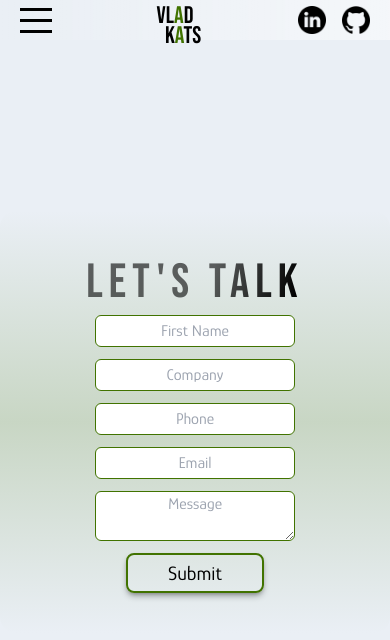
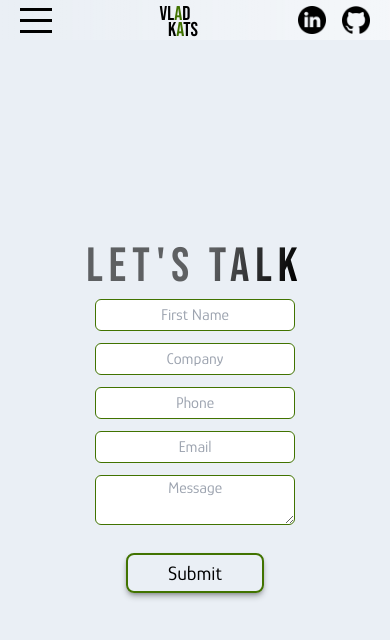
Before and after one commit to vkats90/Portfolio, a React (Vite) app in the folder protfolio/: page /contact in a window 390 px wide. Shown: the top 640 px of the page. Built offline with nearby package versions, Linux system fonts and the light colour scheme.

Commit message:
installed emailjs

```diff
--- a/protfolio/package.json
+++ b/protfolio/package.json
@@ -10,6 +10,7 @@
     "preview": "vite preview"
   },
   "dependencies": {
+    "@emailjs/browser": "^4.3.3",
     "react": "^18.2.0",
     "react-dom": "^18.2.0",
     "react-router-dom": "^6.23.1"
--- a/protfolio/src/components/topbar.tsx
+++ b/protfolio/src/components/topbar.tsx
@@ -11,10 +11,10 @@ const TopBar = () => {
         id="logo"
         className="flex-none flex flex-col  flex-grow md:flex-none text-center md:text-left"
       >
-        <h1 className="text-2xl font-Bebas ">
+        <h1 className="text-xl md:text-2xl font-Bebas ">
           VL<span className="text-primary">A</span>D
         </h1>
-        <h1 className="-my-3 translate-x-2    p-0 text-2xl font-Bebas">
+        <h1 className="-my-3 translate-x-2    p-0 text-xl md:text-2xl font-Bebas">
           K<span className="text-primary">A</span>TS
         </h1>
       </div>
--- a/protfolio/src/pages/contact.tsx
+++ b/protfolio/src/pages/contact.tsx
@@ -1,18 +1,32 @@
 import Input from "../components/Input";
 import TextArea from "../components/TextArea";
+//import emailjs from "@emailjs/browser";
 
 const Contact = () => {
-  const handleSubmit = (e: React.FormEvent) => {
+  /* const handleSubmit = (e: React.FormEvent) => {
     e.preventDefault();
-  };
+
+    emailjs
+      .sendForm("service_ut56vmi", "template_10fl34t", form.current, {
+        publicKey: "b93puRb5Dm3NaiYqW",
+      })
+      .then(
+        () => {
+          console.log("SUCCESS!");
+        },
+        (error) => {
+          console.log("FAILED...", error.text);
+        }
+      );
+  };*/
 
   return (
     <div className="z-0 h-[100vh] flex  bg-[#EAEFF5]  items-center justify-center">
-      <div className="w-[400px] py-10 flex flex-col items-center justify-center  bg-gradient-to-t from-[#EAEFF5] via-primary/20 to-[#EAEFF5] rounded-2xl shadow-lg' shadow-black">
+      <div className="w-[400px] py-10 flex flex-col items-center justify-center  ">
         <h1 id="outer">
           <h1
             id="inner"
-            className="effect-shine md:text-7xl text-5xl md:my-6 my-2 text-black font-Bebas"
+            className="effect-shine md:text-6xl text-5xl md:my-6 my-2 text-black font-Bebas"
           >
             Let's talk
           </h1>
@@ -26,8 +40,8 @@ const Contact = () => {
           <TextArea text="Message" />
           <button
             type="submit"
-            onClick={handleSubmit}
-            className="px-10 py-1 text-xl m-auto rounded-lg  text-black border-2 border-primary shadow-md shadow-black/30  hover:bg-emerald-800 hover:bg-opacity-30 transition duration-200"
+            // onClick={handleSubmit}
+            className="px-10 py-1 text-xl m-auto rounded-lg my-4 text-black border-2 border-primary shadow-md shadow-black/30  hover:bg-emerald-800 hover:bg-opacity-30 transition duration-200"
           >
             Submit
           </button>
```
Also changed, not shown: 1 other file (tests, documents, lock files or other folders).
